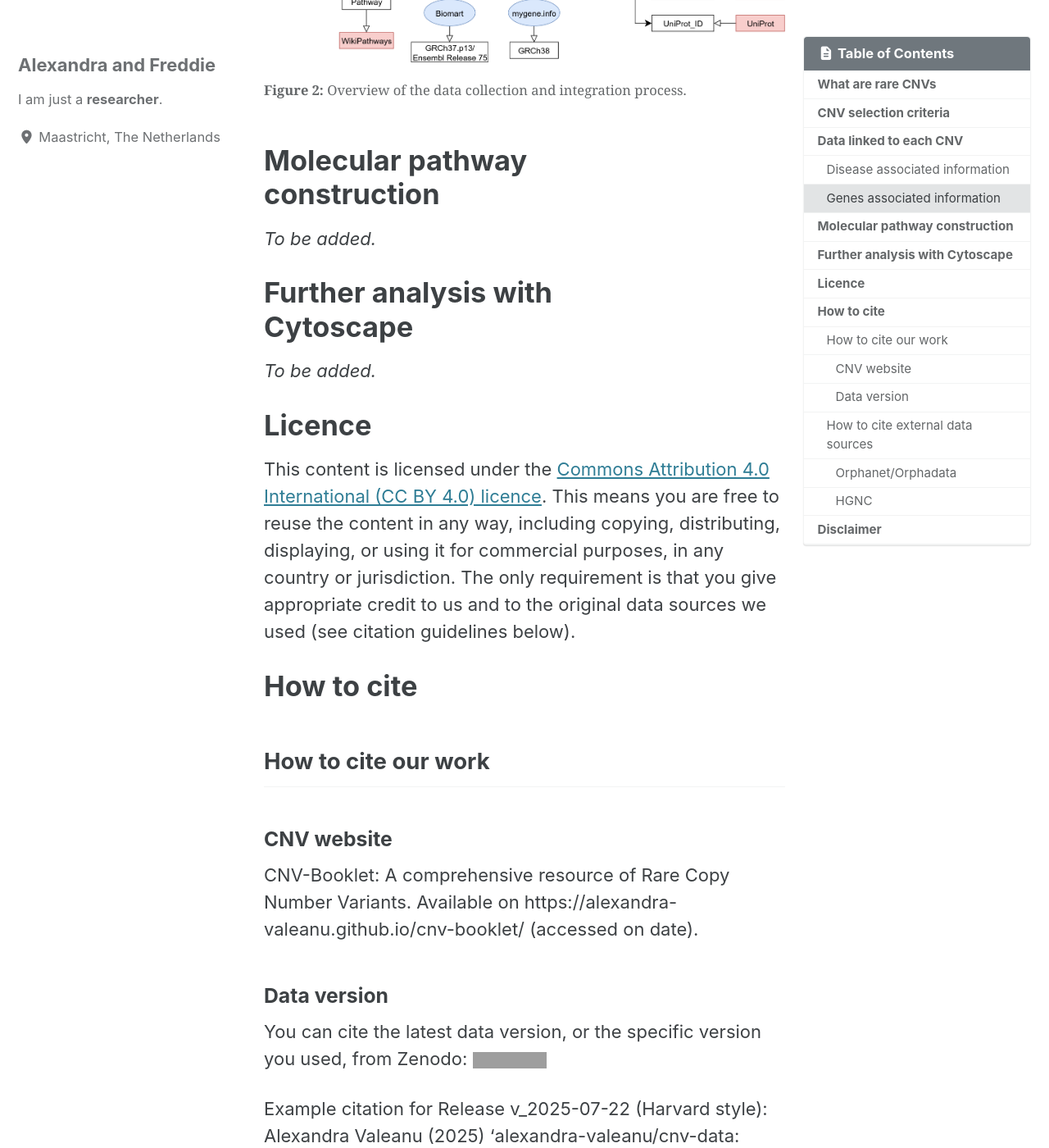
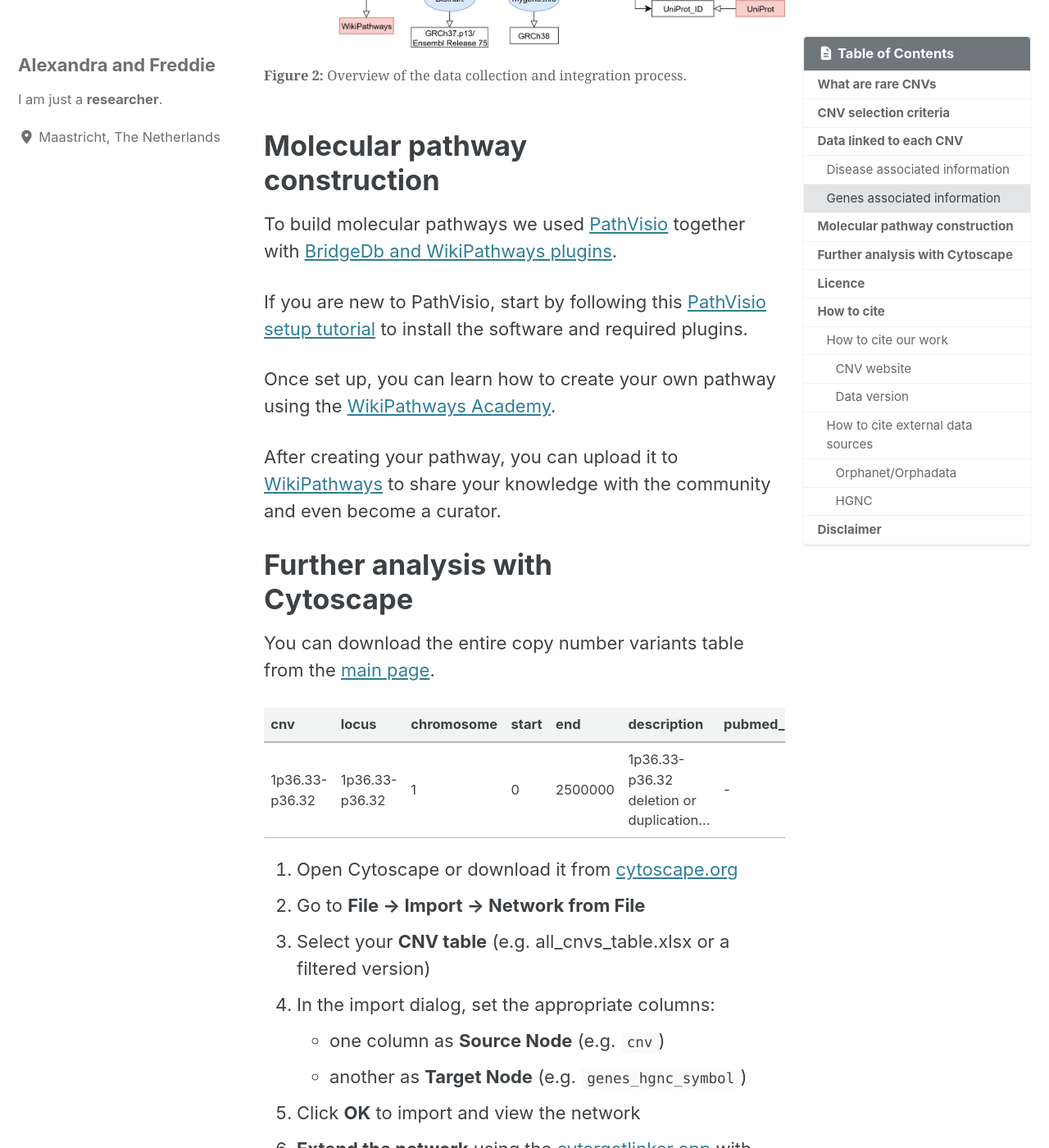
Before and after one commit to CNVPathwayAtlas/cnv-website, a Jekyll site: the page built from _pages/2-documentation.md, in a window 1280 px wide and 1400 px high, scrolled down 3095 px. Shown: the whole window at 82% size. Built offline with Jekyll 4.4.1, drawn with Linux system fonts in a browser that asks for light colours; cached includes are drawn as plain includes; some of the changed text lies outside the part shown; grey boxes are pictures that could not be loaded.

Commit message:
Add pathway construction and further analysis steps

```diff
--- a/_pages/2-documentation.md
+++ b/_pages/2-documentation.md
@@ -51,12 +48,31 @@ For gene level information, we queried the <a href="https://www.genenames.org/"
 </figure>
 
 # Molecular pathway construction
+To build molecular pathways we used <a href="https://pathvisio.org/" target="_blank">PathVisio</a> together with <a href="https://pathvisio.org/plugins/plugins-repo" target="_blank"> BridgeDb and WikiPathways plugins</a>.
 
-*To be added.*
+If you are new to PathVisio, start by following this
+<a href="https://academy.wikipathways.org/stages/walk-install-pv/" target="_blank">PathVisio setup tutorial</a> to install the software and required plugins.
+
+Once set up, you can learn how to create your own pathway using the
+<a href="https://academy.wikipathways.org/path.html" target="_blank">WikiPathways Academy</a>.
+
+After creating your pathway, you can upload it to <a href="https://www.wikipathways.org/" target="_blank">WikiPathways</a> to share your knowledge with the community and even become a curator.
 
 # Further analysis with Cytoscape
+You can download the entire copy number variants table from the <a href="https://alexandra-valeanu.github.io/cnv-booklet/" target="_blank">main page</a>.
 
-*To be added.*
+| cnv | locus | chromosome | start | end | description | pubmed_id | genes_hgnc_symbol | genes_hgnc_name | genes_hgnc_id | genes_entrez_id | genes_ensembl_id | genes_uniprot_id | wikipathways_id | orphadata_orphacode | orphadata_cause | orphadata_definition | orphadata_prevalence | orphadata_phenotypes | orphadata_hpo_id | orphadata_omim_id |
+|---|---|---|---|---|---|---|---|---|---|---|---|---|---|---|---|---|---|---|---|---|
+| 1p36.33-p36.32 | 1p36.33-p36.32 | 1 | 0 | 2500000 | 1p36.33-p36.32 deletion or duplication... | - | OR4F5 | olfactory receptor... | HGNC:14825  | 79501 | ENSG00000186092 | Q8NH21 | WP5345 | 1606 | deletion | A rare chromosomal anomaly... | 15.0 (1–5 / 10 000)... | Pointed chin | HP:0000307 | 616975;607872 |
+
+1. Open Cytoscape or download it from <a href="https://cytoscape.org/" target="_blank">cytoscape.org</a>
+2. Go to **File → Import → Network from File**
+3. Select your **CNV table** (e.g. all_cnvs_table.xlsx or a filtered version)
+4. In the import dialog, set the appropriate columns:
+   - one column as **Source Node** (e.g. `cnv`)
+   - another as **Target Node** (e.g. `genes_hgnc_symbol`)
+5. Click **OK** to import and view the network
+6. **Extend the network** using the <a href="https://apps.cytoscape.org/apps/cytargetlinker" target="_blank">cytargetlinker app</a> with drug-, pathway-, or disease-related <a href="https://cytargetlinker.github.io/pages/linksets" target="_blank">linksets</a>
 
 # Licence
 This content is licensed under the <a href="https://creativecommons.org/licenses/by/4.0/" target="_blank">Commons Attribution 4.0 International (CC BY 4.0) licence</a>. This means you are free to reuse the content in any way, including copying, distributing, displaying, or using it for commercial purposes, in any country or jurisdiction. The only requirement is that you give appropriate credit to us and to the original data sources we used (see citation guidelines below).
```
Also changed, not shown: other parts of _pages/2-documentation.md (+3 -6 lines).
